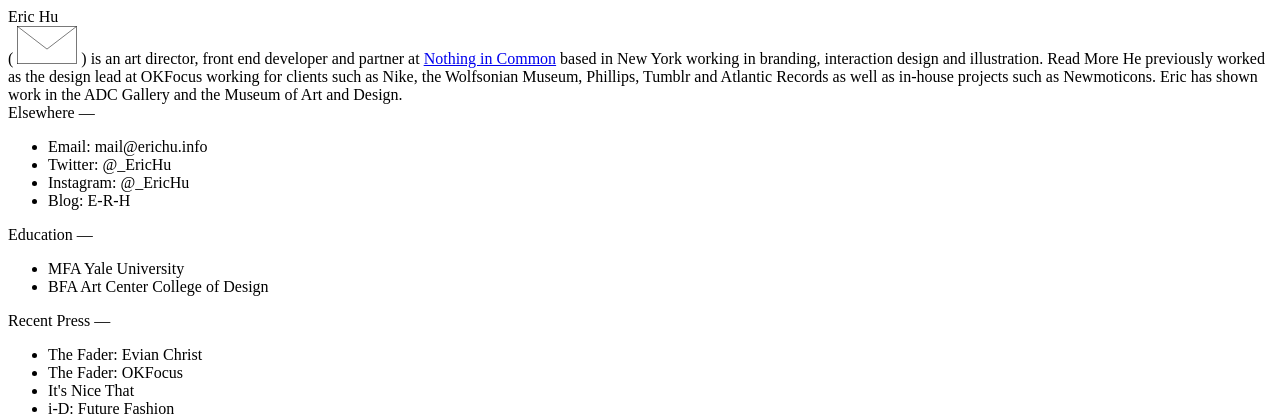
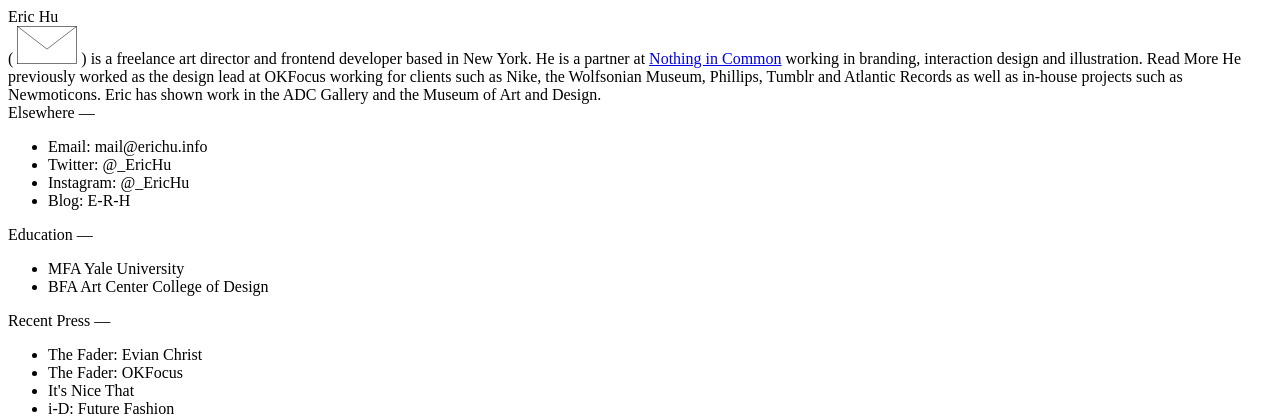
Before and after one commit to er1chu/EricHu.info, a PHP site: the page made by site/templates/home.php in a window 1280 px wide. Shown: the top 420 px of the page. Run offline with PHP 8.4, Linux system fonts and the light colour scheme; the template is opened without the code that fills it, so the values that code supplies are empty.

Commit message:
header change

```diff
--- a/site/snippets/header.php
+++ b/site/snippets/header.php
@@ -26,7 +26,7 @@
 	<div id="rapper" class="shove-trans">
 		<section id="header">
 			<span class="title">Eric Hu <!-- <sup>✉</sup> --></span>
-			<div class="description">( <img src="assets/img/mail.svg" width="60px" class="email"> ) <!--  <a href="mailto:mail@erichu.info">&#9993;</a>  -->is an art director, front end developer and partner at <a href="http://www.nothing-in.com" target="_blank">Nothing in Common</a> based in New York working in branding, interaction design and illustration. <span class="med more" id="more">Read More</span>
+			<div class="description">( <img src="assets/img/mail.svg" width="60px" class="email"> ) <!--  <a href="mailto:mail@erichu.info">&#9993;</a>  -->is a freelance art director and frontend developer based in New York. He is a partner at <a href="http://www.nothing-in.com" target="_blank">Nothing in Common</a> working in branding, interaction design and illustration. <span class="med more" id="more">Read More</span>
 			<span class="extended">
 			He previously worked as the design lead at <abbr>OKF</abbr>ocus working for clients such as Nike, the Wolfsonian Museum, Phillips, Tumblr and Atlantic Records as well as in-house projects such as Newmoticons. Eric has shown work in the <abbr>ADC</abbr> Gallery and the Museum of Art and Design.
 			</span>
```
Also changed, not shown: content/01-projects/02-CFGOLDMAN/render3_0211.jpg (added), content/01-projects/03-Thousand/000.jpg (added).
